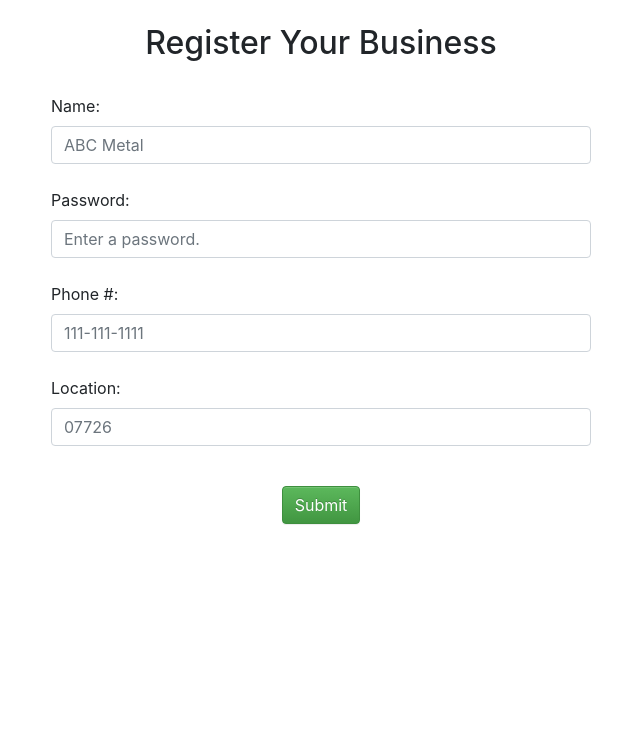
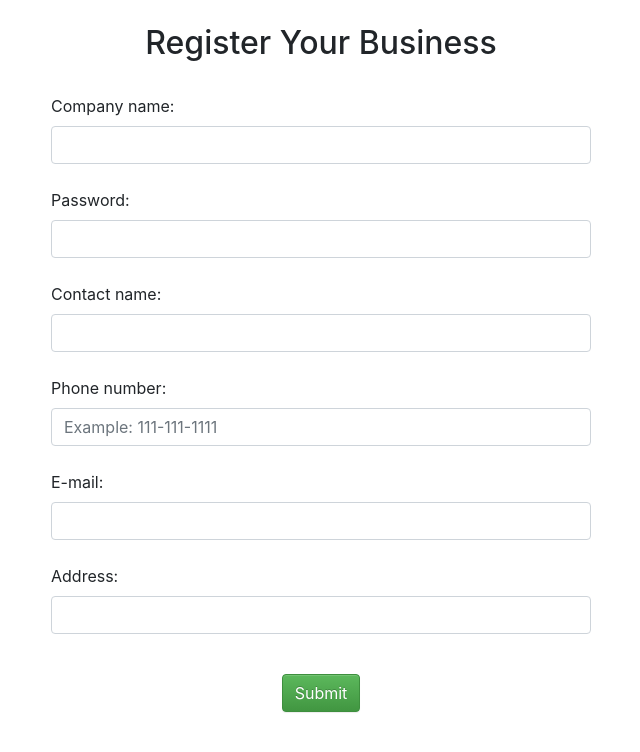
Before and after one commit to isaacbuckman/WinHacks2020, a Flask app: page /register in a window 1280 px wide. Shown: the top 752 px of the page, without its empty margins (319-959 px from the left). Run offline with Flask 2, Linux system fonts and the light colour scheme; some libraries are stand-ins or nearby versions.

Commit message:
registeration aligns with canadians

```diff
--- a/app.py
+++ b/app.py
@@ -14,12 +14,13 @@ app.config.from_object(__name__)
 app.config['SECRET_KEY'] = 'SjdnUends821Jsdlkvxh391ksdODnejdDw'
 
 firebase = firebase.FirebaseApplication('https://winhacks2020-44957.firebaseio.com', None)
-def add_new_biz (name, contact, loc):
-
+def add_new_biz (name, contact_name, phone, email,loc):
 	data = {
 		"name" : name,
-		"phone" : contact,
-		"location" : loc
+		"contact_name" : contact_name,
+		"phone" : phone,
+		"email" : email,
+		"loc" : loc
 	}
 
 	result = firebase.post('/Users', data);
@@ -118,13 +119,15 @@ def register():
 
 	if request.method == 'POST':
 		form = RegisterForm(request.form)
+
 		name=request.form['name']
-		contact=request.form['contact']
+		contact_name=request.form['contact_name']
+		phone=request.form['phone']
+		email=request.form['email']
 		loc=request.form['loc']
 
 		if form.validate():
-			id = add_new_biz(name, contact, loc)
-
+			id = add_new_biz(name, contact_name, phone, email,loc)
 			return redirect(url_for('dashboard', id=id))
 
 		else:
--- a/forms.py
+++ b/forms.py
@@ -11,9 +11,11 @@ class LoginForm(Form):
 	password = TextField('password:', validators=[validators.required()])
 
 class RegisterForm(Form):
-	name = TextField('Name:', validators=[validators.required()])
-	contact = TextField('Phone #:', validators=[validators.required()])
-	loc = TextField("Location:", validators=[validators.required()])
+	name = TextField('Company name:', validators=[validators.required()])
+	contact_name = TextField('Contact name:', validators=[validators.required()])
+	phone = TextField("Phone number:", validators=[validators.required()])
+	email = TextField("E-mail:", validators=[validators.required()])
+	loc = TextField("Address::", validators=[validators.required()])
 
 class DashboardForm(Form):
 	service_type = SelectField("What you have to offer:", choices=service_types)
--- a/templates/register.html
+++ b/templates/register.html
@@ -21,17 +21,23 @@
         {{ form.csrf }}
         <div class="form-group">
 
-          <label for="name">Name:</label>
-          <input type="text" class="form-control" id="name" name="name" placeholder="ABC Metal">
+          <label for="name">Company name:</label>
+          <input type="text" class="form-control" id="name" name="name" placeholder="">
             <br>
           <label for="password">Password:</label>
-          <input type="password" class="form-control" id="password" name="password" placeholder="Enter a password.">
+          <input type="password" class="form-control" id="password" name="password" placeholder="">
             <br>
-          <label for="contact">Phone #:</label>
-          <input type="text" class="form-control" id="contact" name="contact" placeholder="111-111-1111">
+          <label for="contact_name">Contact name:</label>
+          <input type="text" class="form-control" id="contact_name" name="contact_name" placeholder="">
+            <br>
+          <label for="phone">Phone number:</label>
+          <input type="text" class="form-control" id="phone" name="phone" placeholder="Example: 111-111-1111">
 	         <br>
-          <label for="loc">Location:</label>
-          <input type="text" class="form-control" id="loc" name="loc" placeholder="07726">
+           <label for="email">E-mail:</label>
+          <input type="text" class="form-control" id="email" name="email" placeholder="">
+           <br>
+          <label for="loc">Address:</label>
+          <input type="text" class="form-control" id="loc" name="loc" placeholder="">
 	</div>
         <br>
 
```
